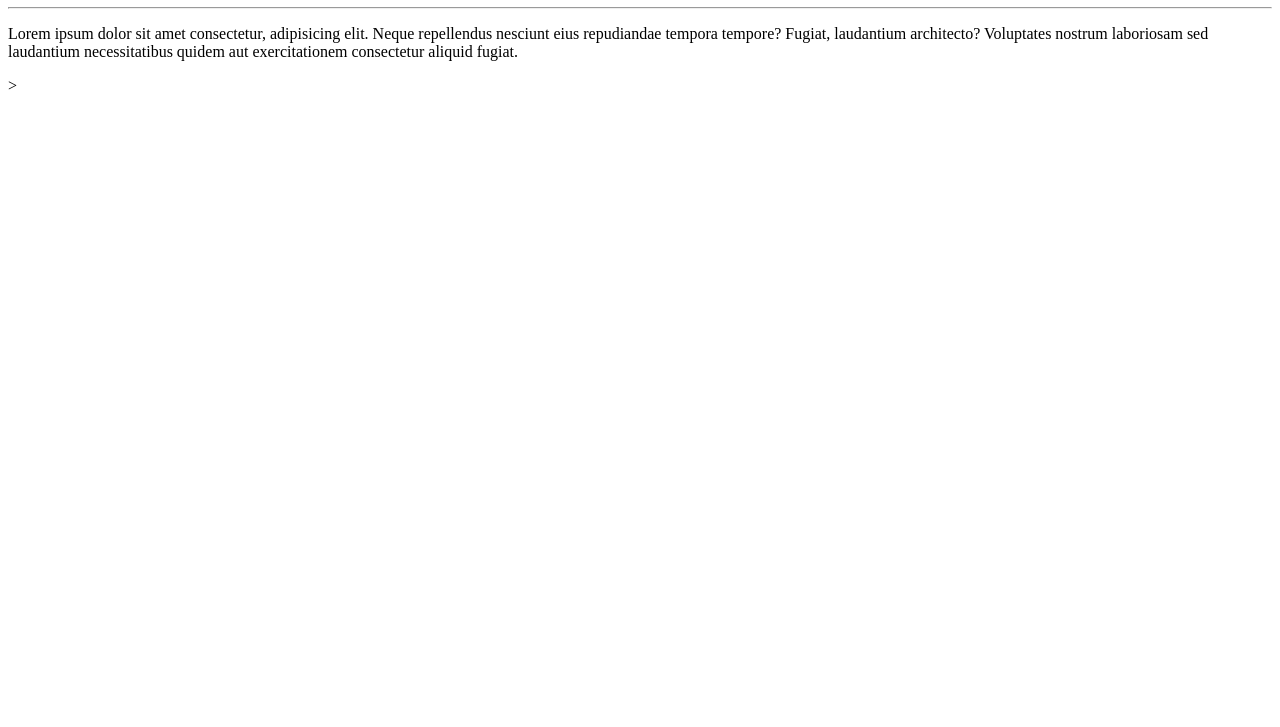
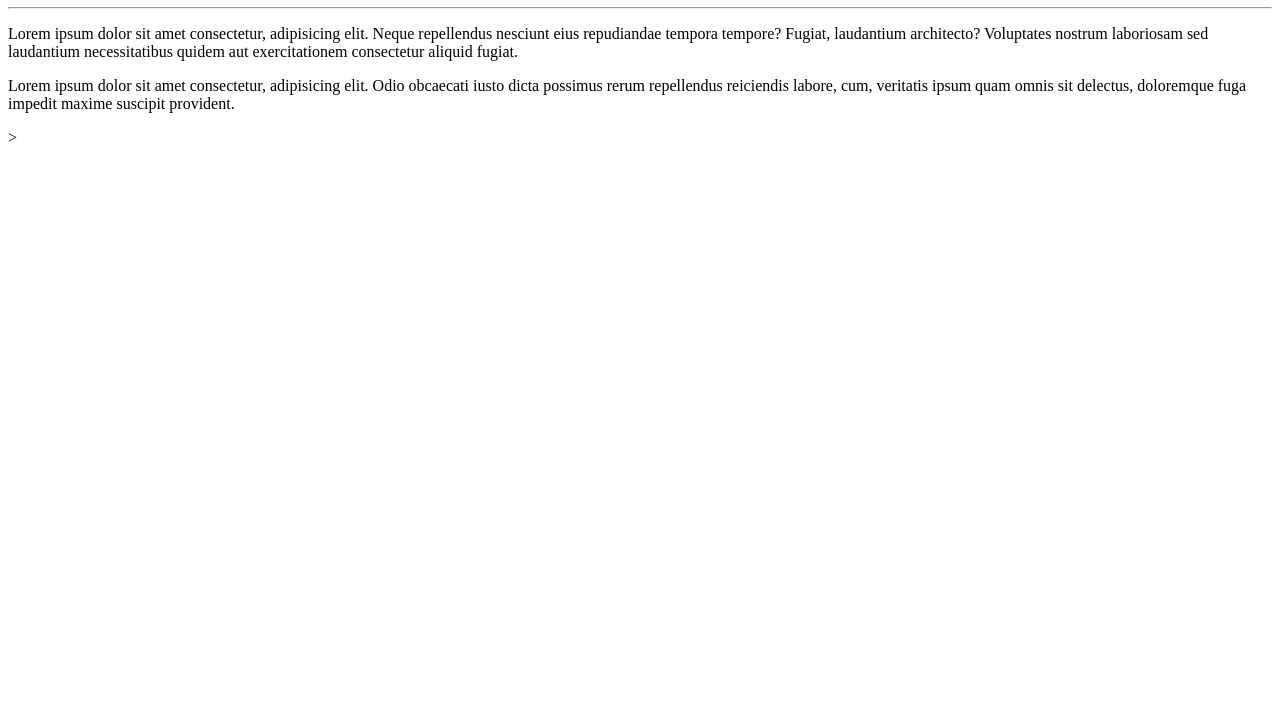
Before and after one commit to fabricio-matos/ola-mundo2, a plain HTML site: page site/index.html in a window 1280 px wide. Shown: the part 73-800 px from the top of the page. Drawn offline with Linux system fonts and the light colour scheme.

Commit message:
adcionei um paragrafo

```diff
--- a/site/index.html
+++ b/site/index.html
@@ -8,5 +8,8 @@
 <body>
     <h1>Ola mundo</h1><hr>
     <p>Lorem ipsum dolor sit amet consectetur, adipisicing elit. Neque repellendus nesciunt eius repudiandae tempora tempore? Fugiat, laudantium architecto? Voluptates nostrum laboriosam sed laudantium necessitatibus quidem aut exercitationem consectetur aliquid fugiat.</p>
+    <p>
+        Lorem ipsum dolor sit amet consectetur, adipisicing elit. Odio obcaecati iusto dicta possimus rerum repellendus reiciendis labore, cum, veritatis ipsum quam omnis sit delectus, doloremque fuga impedit maxime suscipit provident.
+    </p>
 </body>
 </html>>
```
